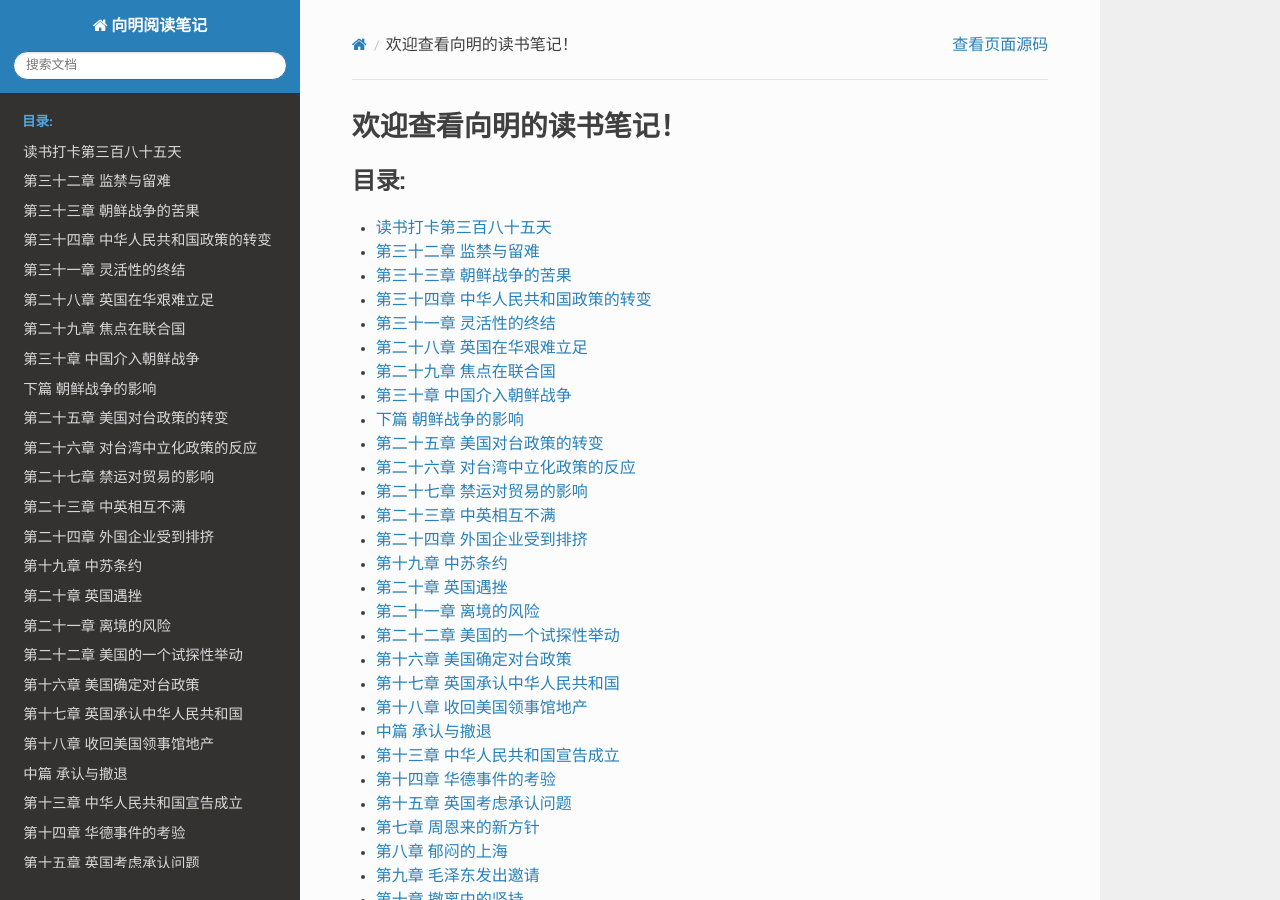
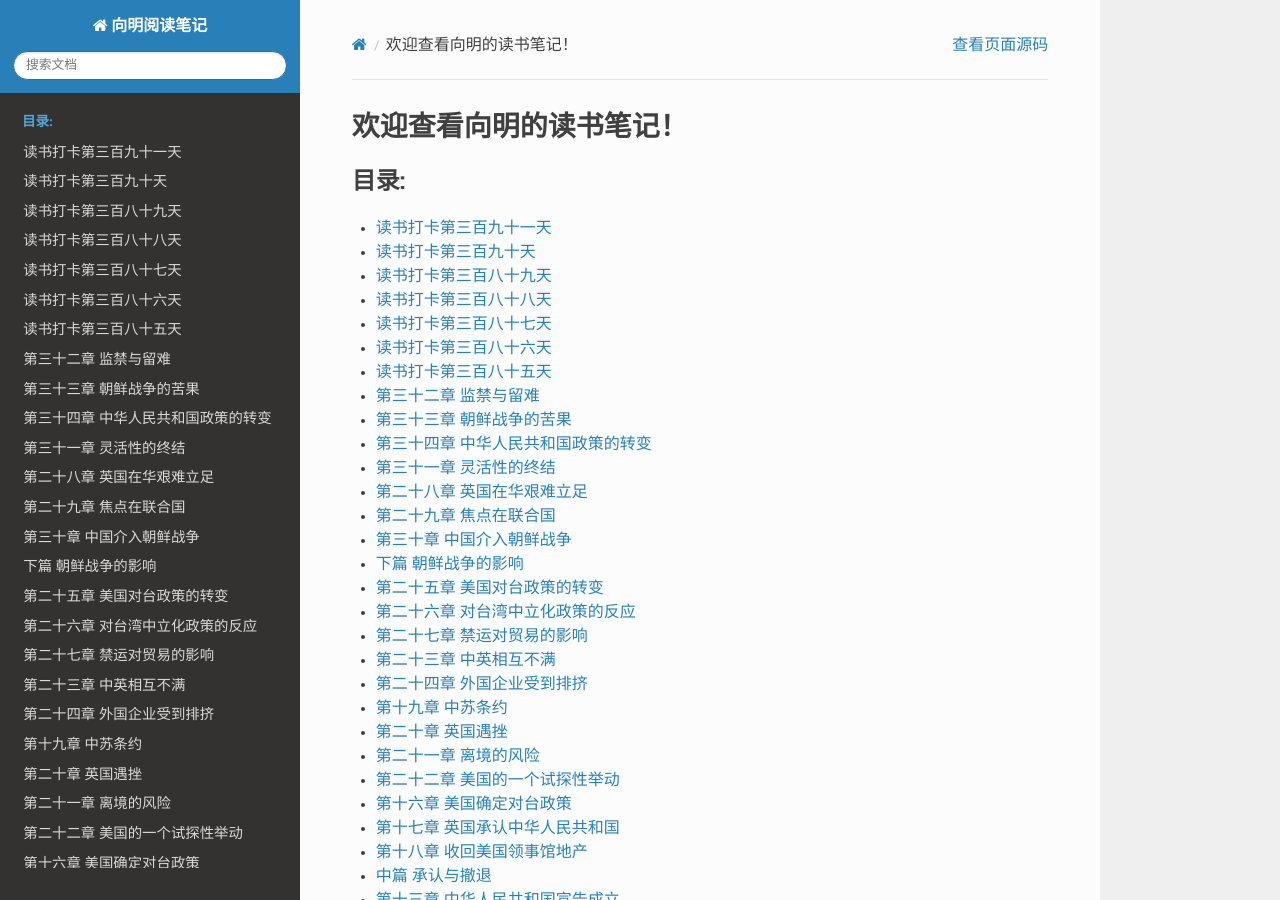
Before and after one commit to xiangming1975/reading, a Sphinx documentation site: the page built from source/index.rst, in a window 1280 px wide and 900 px high. Built offline with Sphinx 7.4.7 and the Read the Docs theme 2.0.0, drawn with Linux system fonts in a browser that asks for light colours; some of the changed lines change nothing that is shown.

Commit message:
开始读《极端的人群》

```diff
--- a/source/2021-08-14.md
+++ b/source/2021-08-14.md
@@ -35,4 +35,6 @@
 
 > 中共对英美的政策中就有明显的强硬性，……另一种解释很可能也是成立的，这就是中共领导层受制于斯大林领导下的苏联，从而使中共无法灵活开展其对英美的外交活动。
 
-> 1949～1950年，本来是有机会减少敌对情绪的。
+> 1949～1950年，本来是有机会减少敌对情绪的。如果中国……如果中国……如果中国……
+
+可能么？
--- /dev/null
+++ b/source/2021-08-15.md
@@ -0,0 +1,53 @@
+读书打卡第三百八十六天
+===
+
+《极端的人群》（一）
+---
+
+### 第一章 极化
+
+> 许多时候，一群人最终考虑和做的事情是群体成员在单独的情况下本来绝不会考虑和做的。
+
+> 当人们身处由持相同观点的人组成的群体当中的时候，他们尤其可能会走极端。当这种群体中出现权威人士，指挥群体成员做什么、让群体成员承担某些社会角色的时候，很坏的事情就可能发生。
+
+> 群体的极化现象（group polarization）
+
+#### 群体与极端主义
+
+> 群体会走向极端。
+
+> 这种现象称为群体的极化。
+
+> 由具有反叛甚至暴力倾向的人组成的与其他社会群体隔离的孤立的小群体，会因为它们的自我隔离而更加急剧地走向暴力方向。政治极端主义是群体极化的产物。
+
+> 社会隔离是造成极化的一项有用的工具。
+
+#### 红色州、蓝色州
+
+> 1. 进一步的极端主义
+> 2. 内部的多样性大大减少
+> 3. （小组之间）更大的分歧
+
+#### 联邦法官和极化的意见分歧
+
+> 和普通人一样，观点相同的法官们也走极端。
+
+> 清一色的民主党审判小组中的民主党人选都显示出特别强烈的自由派表决状况。在清一色的共和党审判小组中，共和党人选则显示出尤其强烈的保守派表决状况。
+
+#### 惩罚作恶者
+
+> 在涉及人身伤害的案件中，人们的意见十分明确，在公司的不轨行为令人愤慨的程度上意见一致。他们在按照有限的尺度衡量的惩罚严厉程度上也意见一致。但是，在罚金额度上却出现了严重的分歧。
+
+> 人们虽然同意对案件的裁定程度在一个从0到6的尺度上为4，但是他们在这一数字如何适当地换算成某个相应的货币数额的问题上却可能意见不一。
+
+> 一旦问题涉及钱，倾向严惩，朝着更为偏激的方向的转变就尤其明显。
+
+> 我们的两项关键研究成果。
+> 1. 第一是，如果人们开始时感到强烈义愤，并主张采取某种咄咄逼人的对策，，则群体就会比个人更为咄咄逼人。
+> 2. 第二是，在罚金问题上，审判小组要比审判员偏激得多。
+
+#### 冒险
+
+> 如果倾向于冒险的人们与另外一些有冒险倾向的人交谈，……他们会更加倾向于冒险。
+
+> 群体要比其中位数成员更加感到愤慨。
--- /dev/null
+++ b/source/2021-08-16.md
@@ -0,0 +1,57 @@
+读书打卡第三百八十七天
+===
+
+《极端的人群》（二）
+---
+
+### 第二章 极端主义：为什么发生，什么时候发生（一）
+
+> 在本章中，我的目标是回答两个问题：为什么志趣相投的人们会走极端？他们在什么时候这样做？
+
+> 群体极化之所以发生，往往是由于人们彼此把自己所知道的告诉对方，而他们所知道的却在一个可以预测的方向上呈偏斜状态。
+
+#### 新的信息
+
+> 群体之所以（朝着相同看法的方向）转移，主要是由于信息的影响。人们愉快地倾向于对别人的论点作出反应——而在一个倾向于特定方向的群体中，观点的集合就会不可避免地朝着原先倾向的方向偏斜。
+
+> 实际上，某种形式的“环境部落习性”是现代政治生活的一个重要部分。
+
+> 一些群体对于其他群体十分关心和害怕的环境问题漠不关心。关键的原因是群体成员所接触的信息。
+
+> 当群体朝着危险的方向转移，通常是由于信息的流动支持这种转移。
+
+#### 进一步的证据
+
+> 缺乏信心且不确信自己应当持何种观点的人，倾向于使自己的观点变得温和。……如果还有别人看来也持这种观点，人们的信心就会增强，认为自己是对的。结果是，他们大概会朝着更为极端的方向发展。
+
+> 在每位参与者看来，这些转变都不会十分明显。简单地讲，就好像别人持有自己的观点，“真的是”毫不犹豫。
+
+> 社交网络之所以能够作为极化机器运转，是因为它们有助于证实，从而放大人们以前就持有的观点。
+
+#### 名誉感：极化的推手
+
+> 有时候，我们的观点或多或少地起到展示自我的作用。……一旦我们听到别人的看法，我们当中的一些人就会起码稍稍地朝着占主导地位的立场调整自己的观点。
+
+> 在讨论的过程中，群体中缺乏经验的人，或者被认为地位低下的成员越来越不愿意重复私下持有的信息就是自己持有但别人并不持有的信息。
+
+> 群体成员一般低估了地位低下的成员的业绩，并且一般高估了地位很高的成员的绩效，……
+
+> 对共有的信息加以讨论的人在别人看来显得更加能够胜任工作，从而获得好处。
+
+> * 如果某人把你已经知道的某件事告诉你，你很可能会因此而对此人的好感稍有增加。
+> * 如果某人把你已经知道的某件事告诉你，你很可能会因此而自我感觉稍稍改善！
+
+> 追求名誉的十分强烈的压力势必造成极端主义、自信心和单纯一种观点的状况。
+
+#### 极化的两个作用
+
+> * 极化揭示了隐藏的信念与欲望。
+> * 极化创造了新的信念与欲望。
+
+> 第一个要点是，只要人们受到对自己名誉的某种担忧的驱使，他们也许就不会由于信息和有说服力的论点而改变立场。
+
+> 第二个，也是比较微妙的要点就是，很多时候，人们看来完全没有充分认识到自己身处的群体的偏向与偏见的严重程度。
+
+> 群体极化的发生，往往是由于人们未能根据自己所属群体的偏见的构成而调节自己的反应。
+
+> 极化的出现有时是自发的，通过完全自愿的选择，而不带有丝毫的计划性。
--- /dev/null
+++ b/source/2021-08-17.md
@@ -0,0 +1,79 @@
+读书打卡第三百八十八天
+===
+
+《极端的人群》（三）
+---
+
+### 第二章 极端主义：为什么发生，什么时候发生（二）
+
+#### “舌战优势”和抱有偏见的辩论
+
+**一项神秘的发现**
+
+> 陪审团的赔偿金数额一般超过单个陪审员裁定的中位数赔偿金。……在高额赔偿金的案例中，讨论在使赔偿金增加方面的效果最为明显。
+
+> 一个令人好奇的可能性就是，在许多领域中，一个观点与其他观点相比，具有巨大的舌战优势，从而对思想和行为都造成可以预测的结果。
+
+**医生和利他主义者等等**
+
+> 作为个人，医生支持拼命抢救的可能性要比医生小组小一些。
+
+> 在“独裁者博弈”中，个人与团队的行为截然不同。……大多数人选择留下六到八美元，而把其余的钱分给别人。……一旦被安插在群体之中，人们就显示出朝着更为慷慨方向的转变。
+
+**舌战优势：为什么以及何时出现**
+
+> * 是什么产生了舌战优势？
+> * 我们会在何时看到这种优势？
+> * 我们怎样才能知道这种优势向什么方向发展？
+
+> 最简单的回答指向群体内占据主导地位的具体行为规范。
+
+> 舌战优势的效应也是有限的。
+
+#### 极端主义的增减
+
+> 群体极化并非一成不变的社会现象。由于群体成员的某些特征或者其处境，它可能会有所增减，甚至会被消灭。
+
+**极端分子的变化最大**
+
+> 极端分子的认知方法有缺陷。……极端分子往往远非毫无理性。问题在于，他们孤陋寡闻，所了解的知识支持了他们的极端主义。……当群体发生毫无正当理由的、极端的转变时，原因往往是有缺陷的认识论。
+
+**团结一致与情绪造成的联系会使极化加重**
+
+> 如果人们感觉到某种因素所带来的团结，不同意见就会被抑制。
+
+> 如果人们被告知，自己在某个群体中具有明显的成员身份，他们就不大可能会认真听取身份标明有所不同的人们的意见。
+
+**退出**
+
+> 随着时间的推移，群体极化会得到“退出”的加强。温和派成员离开群体，因为他们不喜欢情况发展的方向。
+
+> 当人们倾向于退出的时候，群体就很可能会变得更为偏激。群体最终会缩小规模；其成员不仅会更加志同道合，而且更加愿意采取极端的措施。
+
+> 如果人们随便就可以退出，他们就可能干脆地离开，而不会利用自己的发言权来确保工作得到改进。
+
+**知情的成员与事实**
+
+> 如果群体中的一个以上的人相信自己知道一项有关事实的问题的正确答案，群体就可能会朝着做出准确判断的方向转变。对于这种问题——有时被称为“包含重大发现的问题”——群体会做得很出色，而不会出现极化。
+
+**势均力敌的亚群体**
+
+> 对势均力敌的亚群体的这项研究发现，
+> * 在涉及没有引起任何情绪共鸣的不起眼的事实问题时，发生了最大程度的“去极化”。
+> * 在最明显的开放性问题上，去极化的程度最低。
+> * 有关个人嗜好问题的去极化程度是有限的。
+> * 已经争辩了很长时间的问题不大可能会去极化。
+
+**抱有偏见的同化**
+
+> 起码在一些问题上，人们显示出“抱有偏见的同化”。他们阅读一系列论点，但是对与自己不同的观点不屑一顾，视之为愚蠢的观点，却认为与自己相同的观点很明智，而且十分相关。因此，他们原先的信念就得到加强。
+
+> 抱有偏见的同化和观点的极化在何处以及何时发生？
+
+> 最简单的要点是，人们所采取的处理信息的方式看来由于自己的情绪和动机而扭曲。……人们所采取的处理信息的方式与自己的愿望相符。他们肯定与自己已经持有的观点相符的论点，否定相反的论点。
+
+> 抱有偏见的同化可以根据事先的坚定信念的存在本身，以及这些信念对有关新的信息的（合理的）判断的影响预测出来。
+
+> 如果群体事先并没有坚定的信念，抱有偏见的同化很少或者也许根本不会发生。
+
+> 在读到矫正性材料之后，许多人不大可能会改变自己的观点。……也许，这种矫正的主要作用是使人感到愤怒。……它就有可能使人们事先的信念更加坚定。
--- /dev/null
+++ b/source/2021-08-18.md
@@ -0,0 +1,43 @@
+读书打卡第三百八十九天
+===
+
+《极端的人群》（四）
+---
+
+### 第二章 极端主义：为什么发生，什么时候发生（三）
+
+#### 较长时间段中的群体：“极化博弈”
+
+> 假定参加者参与多次讨论，……就理应会发生朝着并且超越具体的极点的重复转变。……在这些重复性的“极化博弈”中，长期的讨论很可能会造成的情况是，人们最终所持有的立场要比这一系列讨论开始前，任何单个成员所持有的观点更为偏激。
+
+> 实际情况是，政治组织的成员们一般不会出现这种方式，尽管他们不断地召开会议。……一个原因是，人们是理智的，他们知道自己想什么或者不想什么，他们的感知限制着他们的转变。另一个原因就是“对极端运动的外部制约因素”的存在。……一般而言，极端运动的发展方向与程度往往要看是否存在外部的制约因素。类似于市场的压力，常常形成重大的限制因素。
+
+#### 人们在临界点和转折点上是不同的
+
+> 由于获取新的信息或者受到社会的压力，不同的人在转变方面具有不同的“临界点”。
+
+> 有两件事情很重要：人们原先持有的信念的发展方向以及他们改变自己信念的临界点。
+
+> 转折点对于极端运动来说可能是十分重要的。
+
+> 带有普遍意义的要点是，一旦足够多的人都同意搞暴力活动，就会出现一个转折点，就是说具有较高临界点的人们出现“转折”或者“倾斜”。
+
+> 欲知暴力活动是否会发生，在很大程度上取决于谁首先发言或者采取行动，以及人们私下持有的观点的分布情况。此外，在使大批的人转向极端主义方面，很小的，而且看来是随机的变量可能会起很大作用。
+
+#### 权威与服从
+
+> 群体极化之所以发生，是因为别人所提供的信息或者名誉方面的信号。
+
+> 如果一位权威要求你做某件显然有害或者残酷的事情，你可能完全照办，要么因为你认为应当这样做，要么因为你不想冒着损害自己名誉的风险。
+
+#### 境遇主义、虐囚和斯坦福大学的监狱实验
+
+> 最偏激的境遇主义者坚持认为现在适当的情况下，我们当中的大多数人，也许是我们几乎所有人，都可能会受到引导，以致犯下暴行。
+
+> 也许，采取偏激行为的人们是由于自己的角色和背景所使然；
+
+> 许多人能够抵制环境造成的压力，采取某种形式的英勇行动。即使在群体极化发生时，一些人有时也会坚持自己的信念，保持原先的立场，尤其是如果群体成员朝着破坏性的或者暴力的方向发展。
+
+> 大多数人都不愿意伤害他人。他们当中的大多数都具有强烈的道德责任感。局势不易导致他们把这种责任感搁置一边。通常的情况是，他们的不情愿可能会被适当的激励因素与信息所压倒。
+
+> 也许最重要的教训是，一种坚持不懈的道德责任感应当被当作范围广泛的一系列社会角色的一部分，而不是被看作有悖于这些角色。
--- /dev/null
+++ b/source/2021-08-19.md
@@ -0,0 +1,53 @@
+读书打卡第三百九十天
+===
+
+《极端的人群》（五）
+---
+
+### 第二章 极端主义：为什么发生，什么时候发生（四）
+
+#### 互联网与极端主义
+
+> 互联网使人们有可能设计一种“日常的我”——他们的个人通信包，仅仅包括他们所喜欢的议题和意见，而把带来麻烦的问题和自己不喜欢的声音排除在外。……许多人所听到的是自己的观点的更多和影响力更大的版本，以致使通过接触相反的观点和被忽略的问题所获得的好处减少。
+
+> 如果互联网上的人们主要是同自己志趣相投的人进行讨论，他们的观点就会仅仅得到加强，因而朝着更为极端的方向转移。
+
+#### 同嗜性与好奇心
+
+> 人们具有好奇心，我们当中的许多人实际上很喜欢意外的发现。
+
+> 谦卑与好奇心有助于确保决策的改善，主要因为他们使信息的储存增加。
+
+> 互联网能够帮助避免极化，如果人们利用它来寻找新颖的观点。
+
+> 同嗜性：相似性助长彼此联系的过程。
+
+> 在相关的方面彼此相似的人们倾向于聚集到一起，生活在同一社会网络之中。……就当前目的而言，最重要的是“价值观的同嗜性”，包括成年人与从属于自己的政治集团的人们交往的强烈趋势。
+
+#### 群体思维与群体极化
+
+> 群体思维，……简而言之，……某些群体窒息不同意见，注重共识，而非正确性，未能研究替代性选择和后果。其结果是，它们最终酿成惨败。
+
+> 贾尼斯要求人们采取这样一个决策过程，即保持“警觉”，就是说要确保认真地关注替代性的行动方针，以及与这些替代选择相关的风险。
+
+#### 流瀑效应
+
+> 极端主义还可能受到与此密切相关的一种现象——社会流瀑效应——的刺激。当流瀑发生时，信念和观点从一些人那里传播到另一些人，以致许多人不是依靠自己实际所知，而是依靠（自己认为）别人持有什么想法。这种信念很可能是错误的，因为人们不是依靠自己私人的信息，而是依靠自己所信任的别人做出的判断。
+
+> 社会流瀑呈现为两种类型：信息型和名誉型。
+
+**信息流瀑**
+
+> 处在流瀑之中的人们没有披露自己私下掌握的信息。……群体成员的判断不会反映出群体成员的汇总的知识或者综合的知识，……。
+
+**名誉流瀑**
+
+> 在名誉流瀑中，人们以为自己知道什么是正确的，或者什么可能是正确的，但他们仍然采取从众行为，以保持别人的好感。
+
+> 名誉流瀑有助于解释极端观点的传播。尤其是当人们会在一种新兴的判断或意见面前保持沉默，即使他们相信这种观点是错的。
+
+**政治**
+
+> 在政治和道德问题上，流瀑效应是会发生的——这种效应还带来引人注目的和极端的发展。
+
+> 我们当中很少有人花费很长时间认真考虑过这些问题。我们往往最终持有我们以为别人也持有的看法——起码在我们认为这些别的人具有与我们相同的思维方式的情况下是如此。
--- /dev/null
+++ b/source/2021-08-20.md
@@ -0,0 +1,11 @@
+读书打卡第三百九十一天
+===
+
+《极端的人群》（六）
+---
+
+### 第三章 各种运动
+
+#### 反对派运动与地理上的孤立
+
+> 如果一个群体拥有“自由空间”，它就有一定程度的分离，极化就有可能会发生。
```
